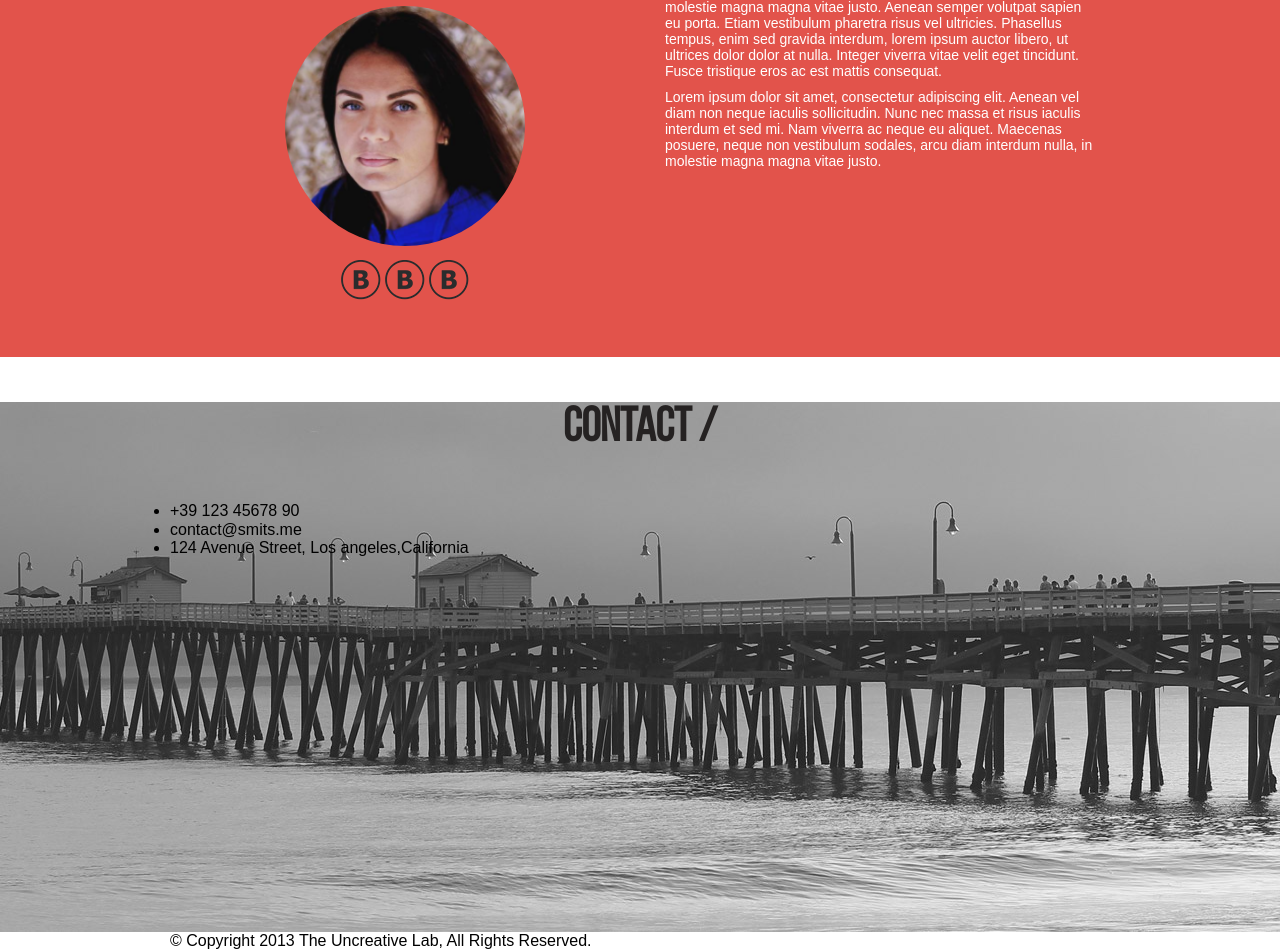
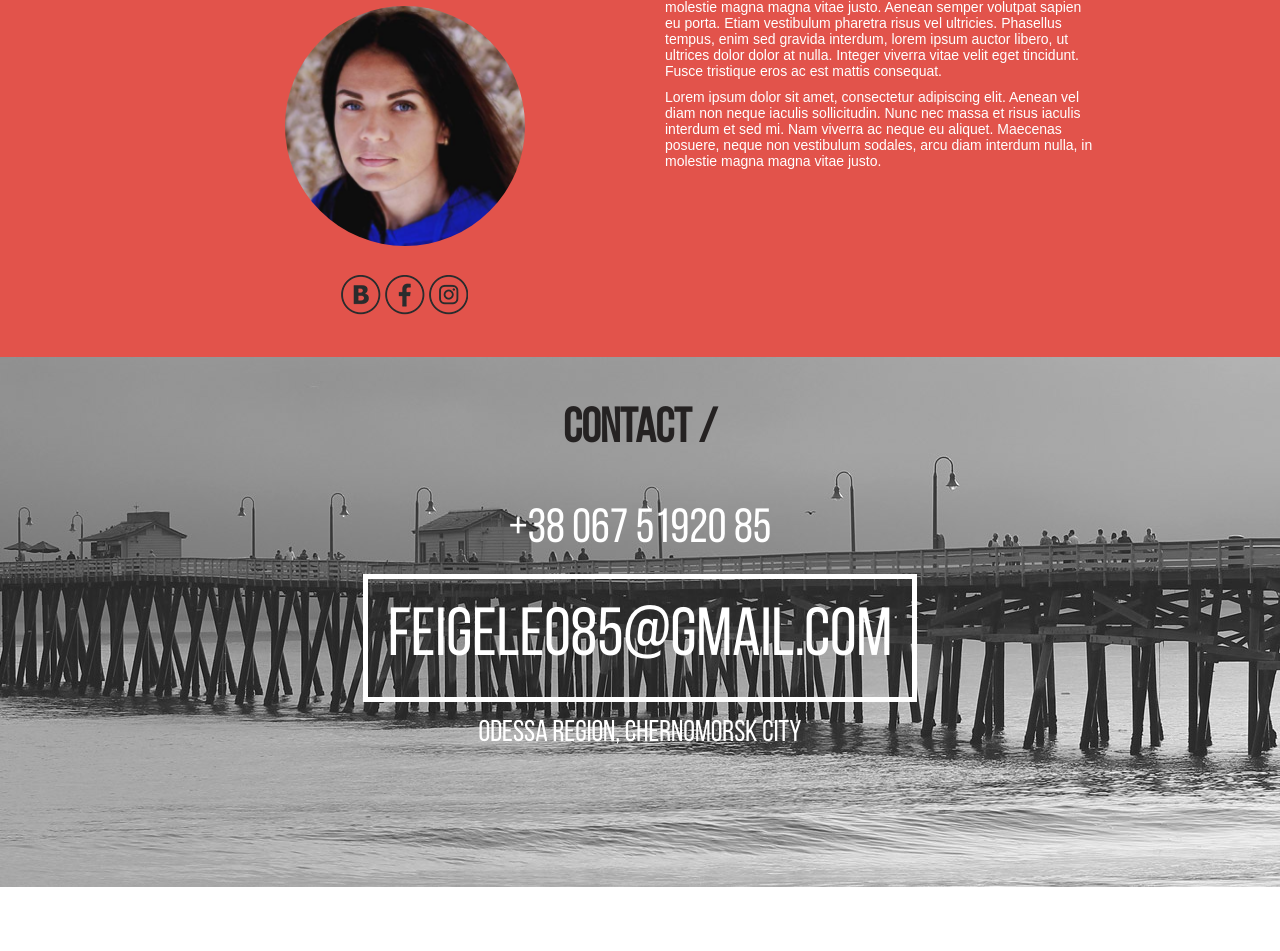
Before and after one commit to piva1839/olgaphoto, a plain HTML site: page index.html in a window 1280 px wide. Shown: the part 5143-6094 px from the top of the page. After the commit the page ends 6030 px from the top, so only its background shows below. Drawn offline with Linux system fonts and the light colour scheme; a web font is replaced by a local one.

Commit message:
051017.125

```diff
--- a/css/style.css
+++ b/css/style.css
@@ -478,6 +478,8 @@ h4 {
 }
 
 .my-photo {
+  margin-bottom: 15px;
+
   border-radius: 100%;
 }
 
@@ -486,9 +488,26 @@ h4 {
   width: 40px;
   height: 40px;
 
+  font-size: 0px;
+}
+
+.my-vk {
   background: url("../img/social_icons.png") no-repeat;
+}
 
-  font-size: 0px;
+.my-fb {
+  background: url("../img/social_icons.png") no-repeat;
+  background-position: -105px 0;
+}
+
+.my-im {
+  background: url("../img/social_icons.png") no-repeat;
+  background-position: -261px 0;
+}
+
+.bio-socials a:hover {
+  transform: rotate(360deg);
+  transition: 0.5s;
 }
 
 .me-more {
@@ -520,6 +539,7 @@ h4 {
 
 .contacts {
   min-height: 530px;
+  padding-top: 1px;
 
 	background: url("../img/contactbg.jpg") no-repeat;
 	background-size: cover;
@@ -530,4 +550,39 @@ h4 {
 	color: #252222;
 }
 
+.contacts ul {
+  list-style-type: none;
+
+  text-align: center;
+}
+
+.my-phone {
+  margin-bottom: 15px;
+
+  font-family: "BebasNeueRegular", sans-serif;
+  font-size: 48px;
+  color: #ffffff;
+  text-transform: uppercase;
+}
+
+.my-mail {
+  display: inline-block;
+  margin-bottom: 15px;
+  padding: 20px;
+
+  border: 5px solid #ffffff;
+
+  font-family: "BebasNeueRegular", sans-serif;
+  font-size: 68px;
+  color: #ffffff;
+  text-transform: uppercase;
+}
+
+.my-workspace {
+  font-family: "BebasNeueRegular", sans-serif;
+  font-size: 30px;
+  color: #ffffff;
+  text-transform: uppercase;
+}
+
 /* footer */
--- a/index.html
+++ b/index.html
@@ -224,9 +224,9 @@
                 <li class="my-name">Olga<br>Oboyanskaya</li>
                 <li><img class="my-photo" src="img/oo1.png" alt="" width="240" height="240"></li>
                 <li class="bio-socials">
-                  <a href="#">Вконтакте</a>
-                  <a href="#">Facebook</a>
-                  <a href="#">Instagram</a>
+                  <a class="my-vk" href="https://vk.com/olga.photo" target="_blanck">Вконтакте</a>
+                  <a class="my-fb" href="https://www.facebook.com/olgaoboyanskaya" target="_blanck">Facebook</a>
+                  <a class="my-im" href="https://www.instagram.com/oboyanskaya/" target="_blanck">Instagram</a>
                 </li>
               </ul>
             </div>
@@ -266,20 +266,20 @@
 						Contact /
 					</h4>
 					<ul>
-						<li>
-							+39 123 45678 90
+						<li class="my-phone">
+							+38 067 51920 85
 						</li>
-						<li>
-							contact@smits.me
+						<li class="my-mail">
+							feigeleo85@gmail.com
 						</li>
-						<li>
-							124 Avenue Street, Los angeles,California
+						<li class="my-workspace">
+							Odessa region, Chernomorsk city
 						</li>
 					</ul>
 				</div>
 			</div>
 
-<!-- footer -->
+<!--
 
       <div class="footer">
 				<div class="container">
@@ -289,7 +289,7 @@
 				</div>
 			</div>
 
-<!-- js -->
+ -->
 
 		<script src="js/script.js">
 		</script>
```
